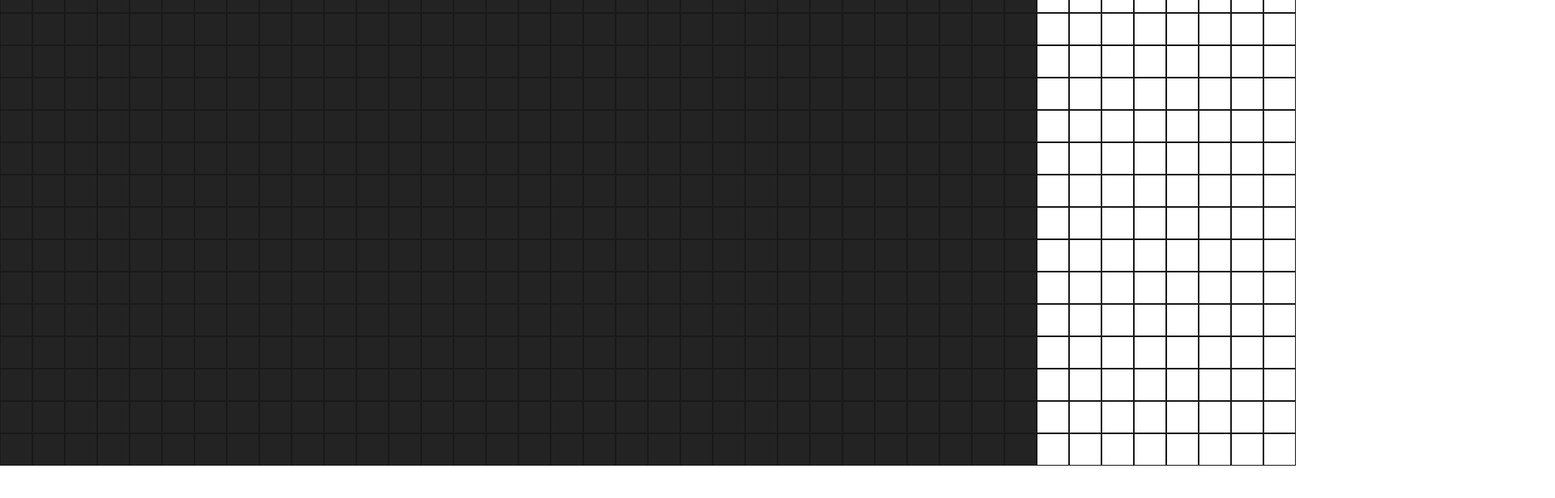
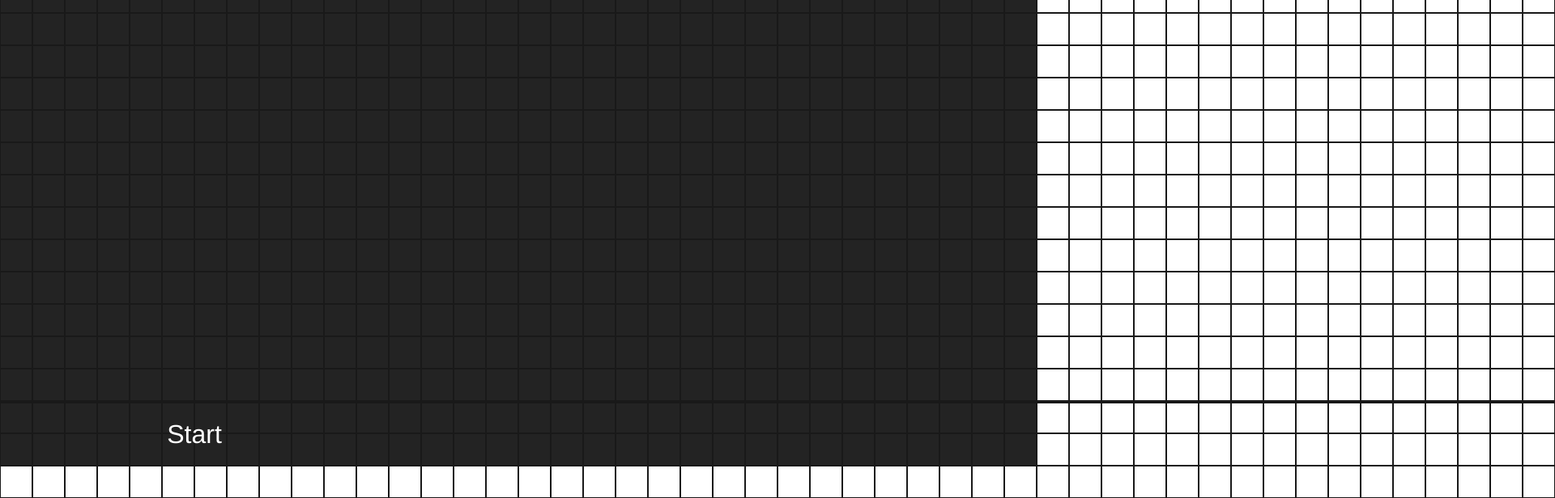
Before and after one commit to scialt61/GameOfLife, a Vue app: page / in a window 1280 px wide. Shown: the part 224-840 px from the top of the page at 81% size, 1920 px wide, since content can reach past the window. Before the commit the page ends 800 px from the top, so only its background shows below. Built offline with nearby package versions, Linux system fonts and the light colour scheme.

Commit message:
Game of life works

```diff
--- a/src/components/App.vue
+++ b/src/components/App.vue
@@ -15,6 +15,14 @@
 
         components: {
             "game-container": GameContainer
+        },
+
+        created() {
+            setInterval(() => {
+                if (this.isActive()) {
+                    this.updateCells();
+                }
+            }, 250);
         }
     };
 </script>
--- a/src/components/game/GameContainer.vue
+++ b/src/components/game/GameContainer.vue
@@ -1,15 +1,18 @@
 <template>
     <div id="game-container">
-        <cell-container></cell-container>
+        <cell-container />
+        <control-bar />
     </div>
 </template>
 
 <script>
     import CellContainer from "./cells/CellContainer.vue";
+    import ControlBar from "./control-bar/ControlBar.vue";
 
     export default {
         components: {
-            "cell-container": CellContainer
+            "cell-container": CellContainer,
+            "control-bar": ControlBar
         }
     };
 </script>
--- a/src/components/game/cells/Cell.vue
+++ b/src/components/game/cells/Cell.vue
@@ -17,12 +17,12 @@
         computed: {
             // Returns the row the cell is in
             row() {
-                return Math.floor(this.index / this.getNumColumns());
+                return this.getRow(this.index);
             },
 
             // Returns the column the cell is in
             column() {
-                return this.index % this.getNumColumns();
+                return this.getColumn(this.index);
             },
 
             // Returns the class the cell should use
--- a/src/components/game/control-bar/ControlBar.vue
+++ b/src/components/game/control-bar/ControlBar.vue
@@ -0,0 +1,25 @@
+<template>
+    <div id="control-bar">
+        <play-button />
+    </div>
+</template>
+
+<script>
+    import PlayButton from "./PlayButton.vue";
+
+    export default {
+        components: {
+            "play-button": PlayButton
+        }
+    };
+</script>
+
+<style scoped>
+    #control-bar {
+        display: grid;
+
+        grid-template-columns: 25% auto;
+
+        border-top: solid 3px rgb(25, 25, 25);
+    }
+</style>
--- /dev/null
+++ b/src/components/game/control-bar/PlayButton.vue
@@ -0,0 +1,56 @@
+<template>
+    <div id="play-button" @click="onClick">
+        {{ buttonText }}
+    </div>
+</template>
+
+<script>
+    export default {
+        data() {
+            return {
+                // How many times the game has been paused
+                timesPaused: 0
+            };
+        },
+
+        methods: {
+            // Runs when the button is clicked
+            onClick() {
+                // The game will be paused, so timePaused is incremented
+                if (this.isActive()) {
+                    this.timesPaused++;
+                }
+
+                this.toggleActive();
+            }
+        },
+
+        computed: {
+            // Returns the string used for the button text
+            buttonText() {
+                return this.isActive() ? "Pause" : this.timesPaused === 0 ? "Start" : "Resume";
+            }
+        }
+    };
+</script>
+
+<style scoped>
+    #play-button {
+        display: flex;
+
+        justify-content: center;
+        align-items: center;
+
+        color: rgb(255, 255, 255);
+
+        font-size: 200%;
+
+        font-family: "Helvetica";
+
+        user-select: none;
+    }
+
+    #play-button:hover {
+        background-color: rgb(45, 45, 45);
+    }
+</style>
--- a/src/config.js
+++ b/src/config.js
@@ -1,5 +1,5 @@
 // Contains configs for development
 export default {
-    rows: 20,
-    columns: 40
+    rows: 21,
+    columns: 48
 }
--- a/src/mixin.js
+++ b/src/mixin.js
@@ -1,3 +1,5 @@
+import Cell from "./classes/Cell.js";
+
 // Main mixin used for the game
 export default {
     methods: {
@@ -17,9 +19,19 @@ export default {
             return this.$store.state.cells;
         },
 
+        // Gets the row used by an index
+        getRow(index) {
+            return Math.floor(index / this.getNumColumns());
+        },
+
+        // Gets the column used by an index
+        getColumn(index) {
+            return index % this.getNumColumns();
+        },
+
         // Returns the row at the given index
         getRowAt(index) {
-            return this.getCells().slice(this.getNumColumns() * index, this.getNumRows() * (index + 1));
+            return this.getCells().slice(this.getNumColumns() * index, this.getNumColumns() * (index + 1));
         },
 
         // Returns the cell at the given index
@@ -36,6 +48,11 @@ export default {
             });
         },
 
+        // Sets the value of all cells
+        setCells(cells) {
+            this.$store.commit("setCells", cells);
+        },
+
         // Returns if the game is active
         isActive() {
             return this.$store.state.active;
@@ -49,7 +66,7 @@ export default {
         /* Helper functions */
         // Checks if an index (row, column) is valid
         isIndexValid(row, column) {
-            return row > -1 && column > -1 && row < this.getNumRows() && column < this.getNumColumns();
+            return row >= 0 && column >= 0 && row < this.getNumRows() && column < this.getNumColumns();
         },
 
         // Returns the neighbors of a cell
@@ -66,6 +83,32 @@ export default {
                 [row + 1, column + 1]
             ].filter(index => this.isIndexValid(index[0], index[1]))
             .map(index => this.getCellAt(index[0], index[1]));
+        },
+
+        // Returns if a cell at an index survives
+        shouldCellSurvive(index) {
+            let row = this.getRow(index);
+            let column = this.getColumn(index);
+
+            let cell = this.getCellAt(row, column);
+
+            let neighbors = this.getNeighborCells(row, column);
+
+            let countAliveNeighbors = neighbors.filter(cell => cell.alive).length;
+
+            // Rules of game of life
+            return countAliveNeighbors === 3 || (cell.alive && countAliveNeighbors === 2);
+        },
+
+        // Returns what the array of cells should look like after a tick
+        getResultOfTick() {
+            return this.getCells()
+                .map((_, index) => Cell(this.shouldCellSurvive(index)));
+        },
+
+        // Updates the cells
+        updateCells() {
+            this.setCells(this.getResultOfTick());
         }
     }
 };
--- a/src/store.js
+++ b/src/store.js
@@ -36,6 +36,11 @@ export default new Vuex.Store({
             state.cells[row * state.columns + column].alive = value;
         },
 
+        // Sets the values of all cells
+        setCells(state, cells) {
+            state.cells = cells;
+        },
+
         // Sets if the game is active
         setActive(state, active) {
             state.active = active;
```
